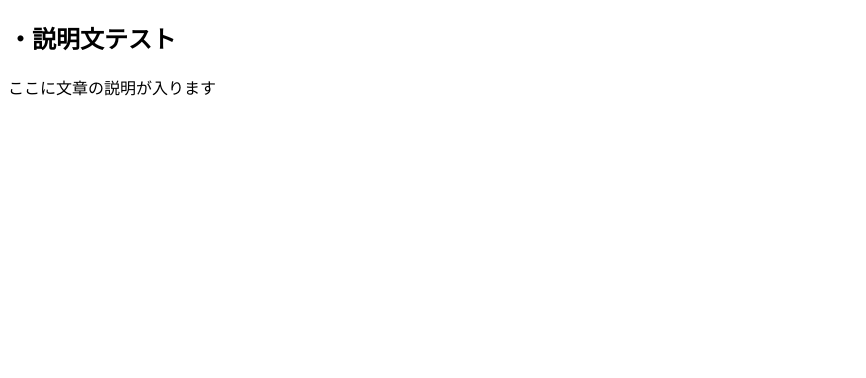
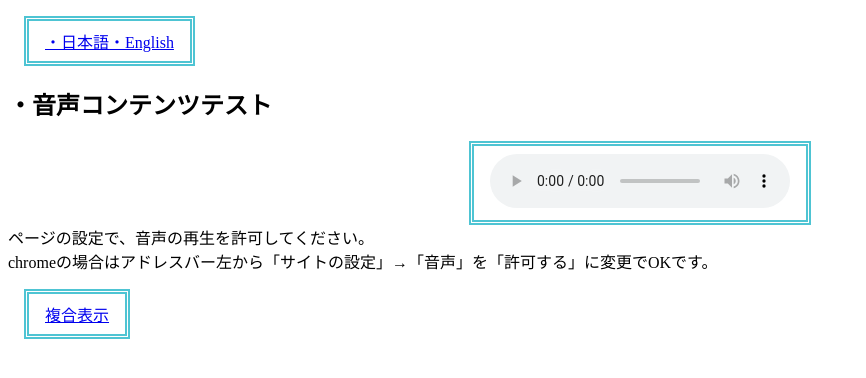
Before and after one commit to SyQjVRkfwY/django-template, a Django app: page /sample/audio/ in a window 1280 px wide. Shown: the top 378 px of the page, without its empty margins (0-866 px from the left). Run offline with Django 5.2, Linux system fonts and the light colour scheme.

Commit message:
言語切り替えリンクと各ページ遷移のリンクを追加

```diff
--- a/workspace/test-project/sample/static/css/style.css
+++ b/workspace/test-project/sample/static/css/style.css
@@ -1,8 +1,8 @@
 .frame {
     padding: 0.5em 1em;
     margin: auto;
+    width: fit-content;
     border: double 5px #4ec4d3;
-    width: 75%;
     justify-content: center;
     text-align: center;
 }
@@ -10,3 +10,12 @@
     margin: 0;
     padding: 0;
 }
+
+.frame-text {
+    width: 75%;
+}
+
+.frame-menu {
+    margin: 1rem;
+    justify-content: left;
+}
--- a/workspace/test-project/sample/templates/sample/sample.html
+++ b/workspace/test-project/sample/templates/sample/sample.html
@@ -9,8 +9,9 @@
     </head>
 
     <body onload="playAudio()">
+        <div class="frame frame-menu"><a href="/ja{{ current }}">・日本語</a><a href="/en{{ current }}">・English</a></div>
         <h2>{% trans '・説明文' %}</h2>
-            <div class="frame">
+            <div class="frame frame-text">
                 {% with LANGUAGE_CODE|add:'/texts/'|add:manual_id|add:'.txt' as txt_source %}
                     <iframe src="{% static txt_source %}" width="100%" height="300px"></iframe>
                 {% endwith %}
@@ -35,12 +36,13 @@
                 }
             </script>
             <div class="frame">
-                {% with 'ja/audios/'|add:manual_id|add:'.mp3' as audio_static %}
+                {% with LANGUAGE_CODE|add:'/audios/'|add:manual_id|add:'.mp3' as audio_static %}
                     <audio controls src="{% static audio_static %}" id="test_audio"/>
                 {% endwith %}
             </div>
             <div>{% trans 'ページの設定で、音声の再生を許可してください。' %}<br>
                 {% trans 'chromeの場合はアドレスバー左から「サイトの設定」→「音声」を「許可する」に変更でOKです。' %}</div>
 
+        <div class="frame frame-menu"><a href="{{next}}">{% trans 'テキスト表示' %}</a></div>
     </body>
 </html>
--- a/workspace/test-project/sample/templates/sample/sample_audio.html
+++ b/workspace/test-project/sample/templates/sample/sample_audio.html
@@ -1,14 +1,32 @@
 {% load static %}
+{% load i18n %}
+{% get_current_language as LANGUAGE_CODE %}
 <!DOCTYPE html>
 <html lang="ja">
     <head>
-        <title>サンプルページ</title>
+        <title>サンプル</title>
         <link rel="stylesheet" href="{% static 'css/style.css' %}" type="text/css">
     </head>
 
-    <body>
-        <h2>・説明文テスト</h2>
-            <div>ここに文章の説明が入ります</div>
+    <body onload="playAudio()">
+        <div class="frame frame-menu"><a href="/ja{{ current }}">・日本語</a><a href="/en{{ current }}">・English</a></div>
+        <h2>{% trans '・音声コンテンツテスト' %}</h2>
+            <script>
+                function playAudio() {
+                    var audio = document.getElementById("test_audio");
+                    audio.play().catch(error => {
+                        console.log("自動再生がブロックされました:", error);
+                    });
+                }
+            </script>
+            <div class="frame">
+                {% with LANGUAGE_CODE|add:'/audios/'|add:manual_id|add:'.mp3' as audio_static %}
+                    <audio controls src="{% static audio_static %}" id="test_audio"/>
+                {% endwith %}
+            </div>
+            <div>{% trans 'ページの設定で、音声の再生を許可してください。' %}<br>
+                {% trans 'chromeの場合はアドレスバー左から「サイトの設定」→「音声」を「許可する」に変更でOKです。' %}</div>
 
+        <div class="frame frame-menu"><a href="{{next}}">{% trans '複合表示' %}</a></div>
     </body>
 </html>
--- a/workspace/test-project/sample/views.py
+++ b/workspace/test-project/sample/views.py
@@ -1,10 +1,15 @@
 from django.http import HttpResponse, HttpResponseBadRequest
 from django.template import loader
 from .constants.constants import Constants
+from urllib.parse import urljoin, urlparse
+
 
 
 def get_sample(request):
     context = convert_request_to_context(request)
+    context["current"] = "/sample?manual_id=" + context["manual_id"]
+    context["next"] = request.path.rstrip('/') + "/description?manual_id=" + context["manual_id"]
+    print(context)
 
     if not context:
         return HttpResponseBadRequest("parameter has error.")
@@ -15,6 +20,8 @@ def get_sample(request):
 
 def get_sample_description (request):
     context = convert_request_to_context(request)
+    context["current"] = "/sample/description?manual_id=" + context["manual_id"]
+    context["next"] = get_parent_url(request.path).rstrip('/') + "/image?manual_id=" + context["manual_id"]
 
     if not context:
         return HttpResponseBadRequest("parameter has error.")
@@ -25,6 +32,8 @@ def get_sample_description (request):
 
 def get_sample_image (request):
     context = convert_request_to_context(request)
+    context["current"] = "/sample/image?manual_id=" + context["manual_id"]
+    context["next"] = get_parent_url(request.path).rstrip('/') + "/audio?manual_id=" + context["manual_id"]
 
     if not context:
         return HttpResponseBadRequest("parameter has error.")
@@ -35,7 +44,8 @@ def get_sample_image (request):
 
 def get_sample_audio (request):
     context = convert_request_to_context(request)
-    print(context)
+    context["current"] = "/sample/audio?manual_id=" + context["manual_id"]
+    context["next"] = get_parent_url(request.path).rstrip('/') + "?manual_id=" + context["manual_id"]
 
     if not context:
         return HttpResponseBadRequest("parameter has error.")
@@ -69,3 +79,11 @@ def convert_request_to_context(request):
         "manual_id": manual_id,
         "user_name": user_name,
     }
+
+
+def get_parent_url(url):
+    parsed_url = urlparse(url)  # URLを解析
+    parent_path = "/".join(parsed_url.path.rstrip('/').split('/')[:-1])  # 最後の階層を削除
+    parent_url = urljoin(url, parent_path)  # 新しいURLを生成
+
+    return parent_url
```
Also changed, not shown: workspace/test-project/sample/templates/sample/sample_description.html (+13 -4 lines), workspace/test-project/sample/templates/sample/sample_image.html (+13 -4 lines), README.md, workspace/test-project/sample/locale/en/LC_MESSAGES/django.po, workspace/test-project/sample/locale/ja/LC_MESSAGES/django.po, 2 other files.
